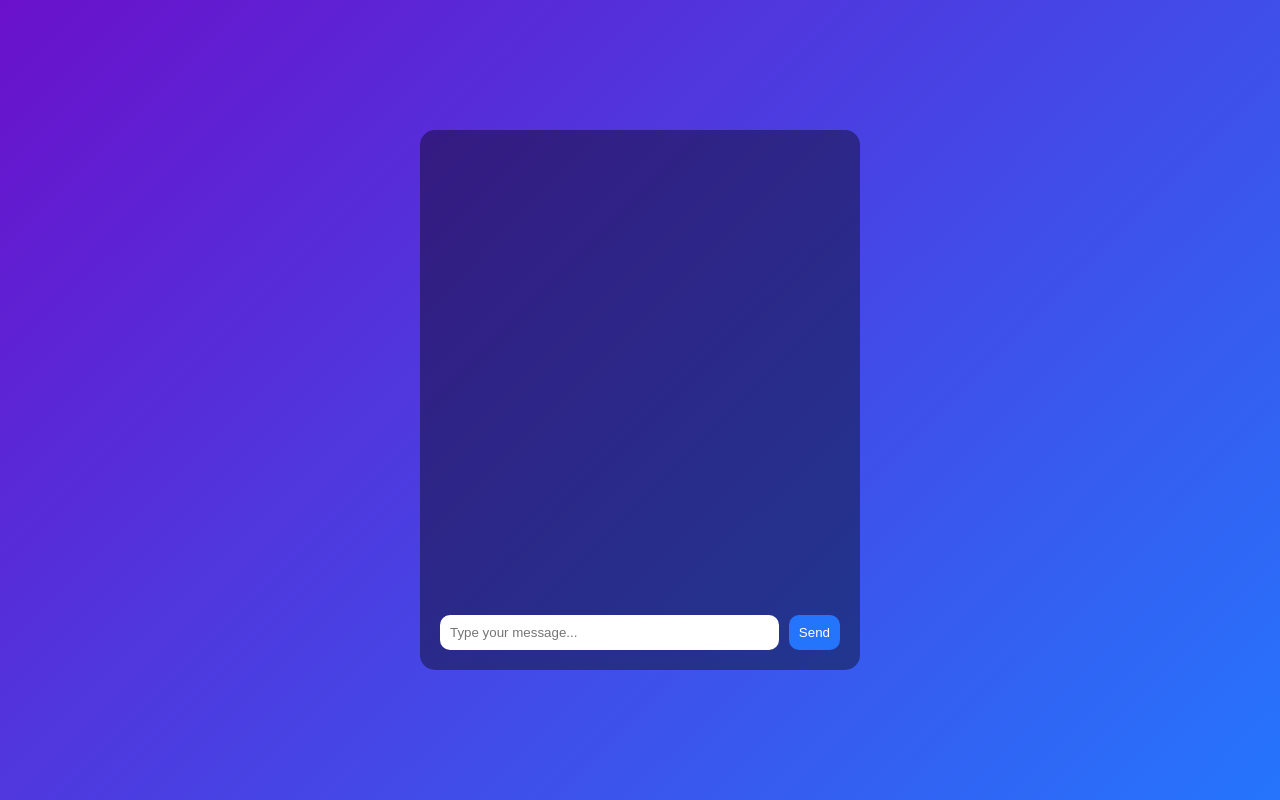
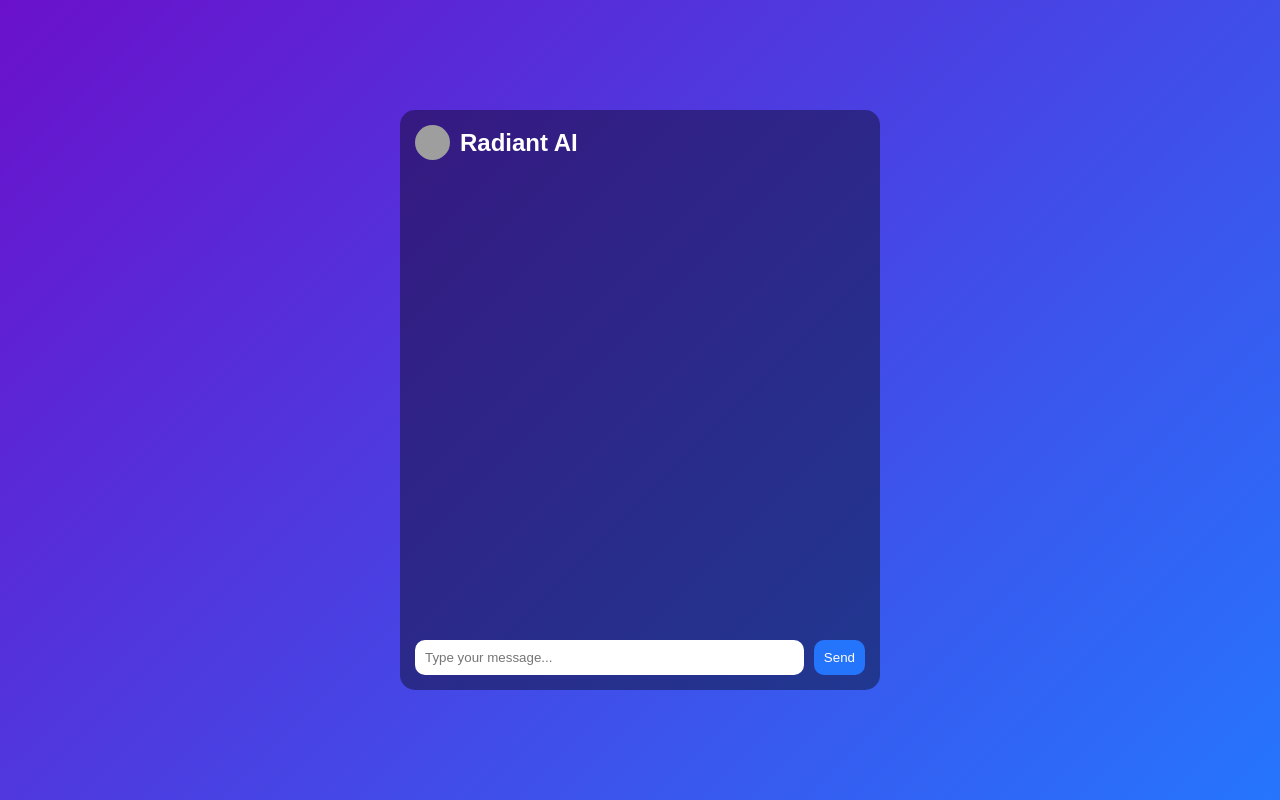
Before and after one commit to myradiant/radiantwave-ai, a Flask app: page / in a window 1280 px wide. Run offline with Flask 3, Linux system fonts and the light colour scheme; grey boxes are pictures that could not be loaded.

Commit message:
Update index.html

```diff
--- a/templates/index.html
+++ b/templates/index.html
@@ -17,13 +17,26 @@
   }
   .chat-container {
     background: rgba(0,0,0,0.4);
-    width: 400px;
-    max-width: 90%;
+    width: 90%;
+    max-width: 450px;
     border-radius: 15px;
-    padding: 20px;
+    padding: 15px;
     display: flex;
     flex-direction: column;
-    height: 500px;
+    height: 550px;
+  }
+  .header {
+    font-size: 1.5em;
+    font-weight: bold;
+    margin-bottom: 10px;
+    display: flex;
+    align-items: center;
+  }
+  .header img {
+    width: 35px;
+    height: 35px;
+    border-radius: 50%;
+    margin-right: 10px;
   }
   .messages {
     flex: 1;
@@ -34,9 +47,25 @@
     margin: 5px 0;
     padding: 10px;
     border-radius: 10px;
+    display: flex;
+    align-items: center;
   }
-  .user { background: rgba(255,255,255,0.3); align-self: flex-end; }
-  .ai { background: rgba(255,255,255,0.1); align-self: flex-start; }
+  .message.user {
+    background: rgba(255,255,255,0.3);
+    align-self: flex-end;
+    justify-content: flex-end;
+  }
+  .message.ai {
+    background: rgba(255,255,255,0.1);
+    align-self: flex-start;
+    justify-content: flex-start;
+  }
+  .message img {
+    width: 25px;
+    height: 25px;
+    border-radius: 50%;
+    margin-right: 8px;
+  }
   .input-container {
     display: flex;
   }
@@ -59,6 +88,10 @@
 </head>
 <body>
 <div class="chat-container">
+  <div class="header">
+    <img src="https://i.imgur.com/4M7IWwP.png" alt="AI Icon">
+    Radiant AI
+  </div>
   <div class="messages" id="messages"></div>
   <div class="input-container">
     <input type="text" id="messageInput" placeholder="Type your message...">
@@ -77,12 +110,13 @@ async function sendMessage() {
   // Add user message
   const userDiv = document.createElement("div");
   userDiv.className = "message user";
-  userDiv.textContent = msg;
+  userDiv.innerHTML = `<span>${msg}</span><img src="https://i.imgur.com/8Km9tLL.png" alt="User">`;
   messagesDiv.appendChild(userDiv);
   messagesDiv.scrollTop = messagesDiv.scrollHeight;
 
   input.value = "";
 
+  // Send to backend
   try {
     const res = await fetch("/chat", {
       method: "POST",
@@ -92,7 +126,7 @@ async function sendMessage() {
     const data = await res.json();
     const aiDiv = document.createElement("div");
     aiDiv.className = "message ai";
-    aiDiv.textContent = data.content;
+    aiDiv.innerHTML = `<img src="https://i.imgur.com/4M7IWwP.png" alt="AI"> <span>${data.content}</span>`;
     messagesDiv.appendChild(aiDiv);
     messagesDiv.scrollTop = messagesDiv.scrollHeight;
   } catch (err) {
```
